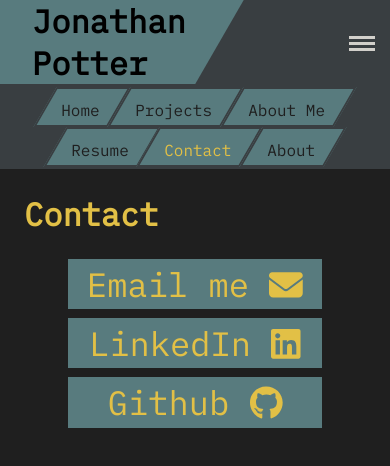
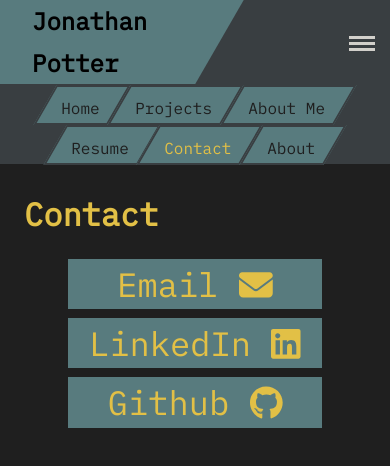
Before and after one commit to JonathanDPotter/portfolio-next, a Next.js app: page /contact in a window 390 px wide. Shown: the top 466 px of the page. Built offline with nearby package versions, Linux system fonts and the light colour scheme.

Commit message:
fixed minor style problems on mobile

```diff
--- a/components/Header.tsx
+++ b/components/Header.tsx
@@ -61,6 +61,7 @@ const Header = () => {
         >
           <div className={headerStyles.textContainer}>About Me</div>
         </NavLink>
+        <hr/>
         <NavLink
           to="/resume"
           className={headerStyles.link}
--- a/pages/contact.tsx
+++ b/pages/contact.tsx
@@ -27,7 +27,7 @@ const Contact = () => {
       <div className={contactStyles.buttons}>
 
       <a href="mailto:jonathan.d.potter@outlook.com">
-        <Button size={4} text="Email me ">
+        <Button size={4} text="Email ">
           <FontAwesomeIcon icon={faEnvelope} />
         </Button>
       </a>
--- a/styles/components/Header.module.scss
+++ b/styles/components/Header.module.scss
@@ -10,7 +10,7 @@
   grid-template-columns: 6fr 1fr;
   grid-template-rows: 1fr 1fr;
   inset: 0;
-  height: calc($header-h * 2);
+  height: calc($header-h + 5rem);
   width: 100%;
   z-index: 20;
   background-color: $onyx;
@@ -18,11 +18,11 @@
   h1 {
     position: relative;
     height: $header-h;
+    line-height: calc($header-h / 2);
     width: 50vw;
     justify-self: start;
-    font-size: 1.7rem;
+    font-size: 1.5rem;
     background-color: $steel;
-    font-size: 2rem;
     padding-left: 2rem;
 
     &::before {
@@ -51,7 +51,7 @@
     .link {
       text-decoration: none;
       color: $black;
-      font-size: 1rem;
+      font-size: 0.75rem;
       transform: skew($skew-deg);
       height: 2.5rem;
       width: auto;
@@ -75,6 +75,17 @@
         text-align: center;
       }
     }
+
+    hr {
+      width: 100%;
+      border: none;
+    }
+  }
+
+  @media (min-width: 300px) {
+    .link {
+      font-size: 1rem !important;
+    }
   }
 
   @media (min-width: 600px) {
@@ -83,6 +94,7 @@
 
     h1 {
       height: calc($header-h/2);
+      font-size: 2rem;
     }
 
     nav {
@@ -94,6 +106,10 @@
         height: auto;
         width: auto;
         font-weight: 600;
+      }
+
+      hr {
+        display: none;
       }
 
       &::before,
@@ -147,7 +163,6 @@
     }
   }
 
-
   nav {
     &::before,
     &::after {
--- a/styles/pages/about.module.scss
+++ b/styles/pages/about.module.scss
@@ -1,6 +1,7 @@
 @use "../partials/colors" as *;
 
 .about {
+  overflow-x: auto;
   .info {
     display: flex;
     flex-direction: column;
```
